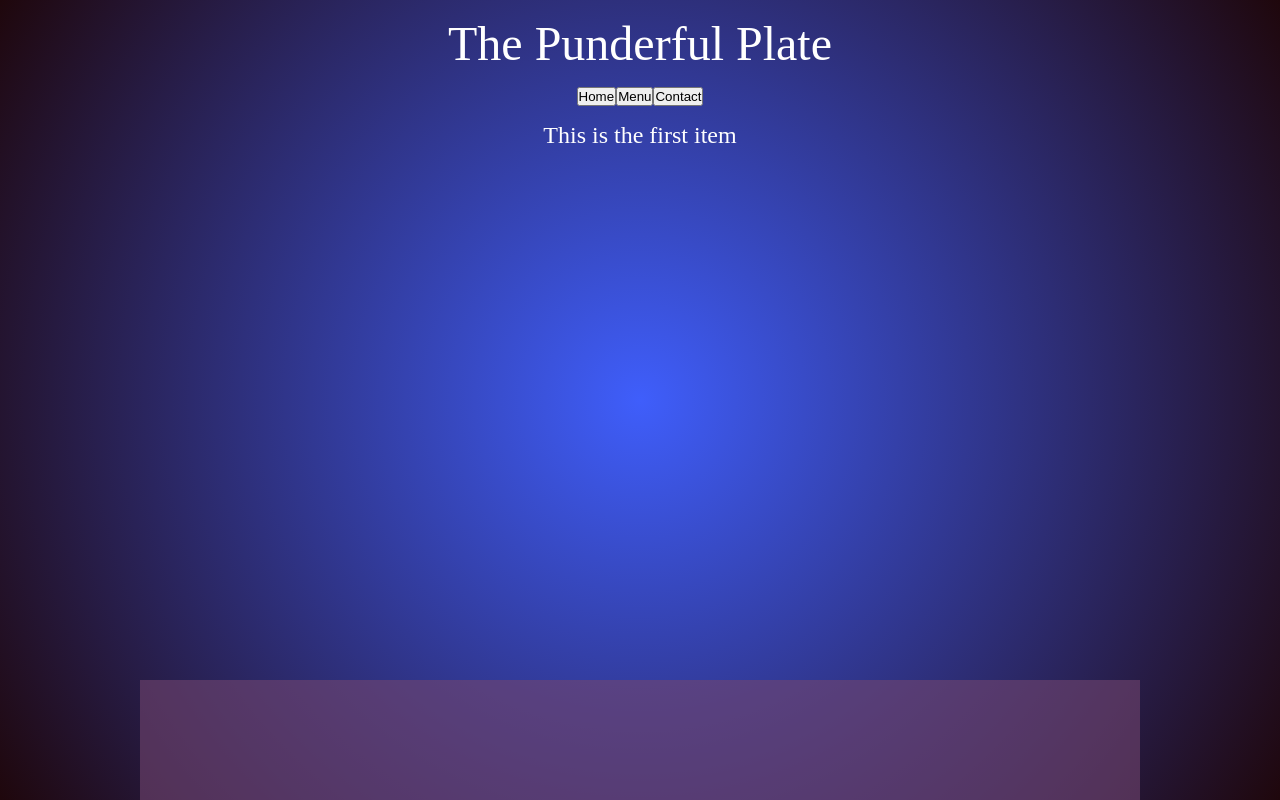
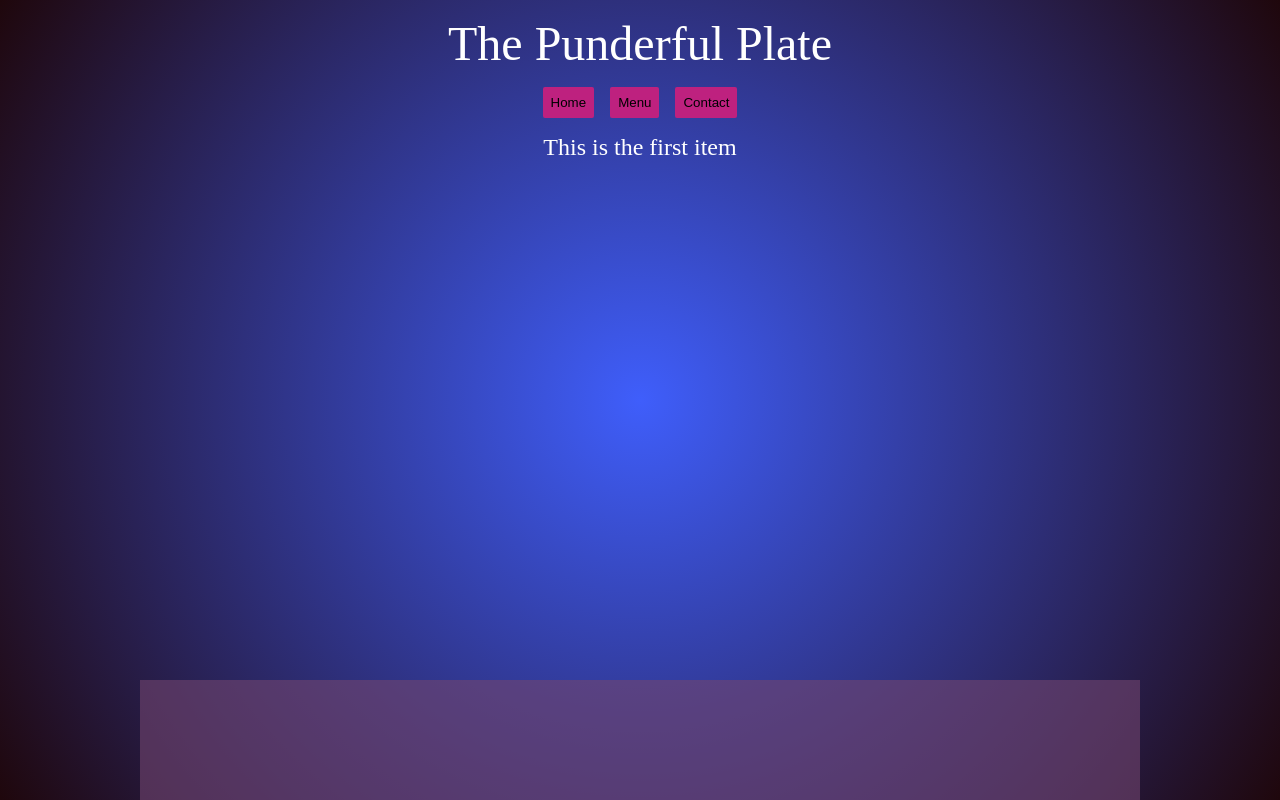
Before and after one commit to t0ntin/restaurant, a website built with webpack: page src/index.html in a window 1280 px wide. Both pictures are taken after a click on the button "Menu". Built offline with nearby package versions, Linux system fonts and the light colour scheme.

Commit message:
All button logic added successfully.

```diff
--- /dev/null
+++ b/src/contact.js
@@ -0,0 +1,10 @@
+
+
+export function renderContact () {
+  const section = document.querySelector('section');
+
+  const x = document.createElement('p');
+  x.textContent = "Testing contact section";
+  section.append(x);
+
+}
--- a/src/load-page.js
+++ b/src/load-page.js
@@ -1,6 +1,7 @@
 import './style.css';
 import plateImage from './plate.png';
 import { renderMenu } from './menu';
+import { renderContact } from './contact';
 
 function createHeader(main) {
   const header = document.createElement('header');
@@ -48,11 +49,17 @@ function handleClick() {
     if (activePage.homeIsActive === true && event.target.innerText === 'Home') {
       return;
     } else
+      section.innerHTML = '';
       activePage.homeIsActive = true;
       renderHome(section);
     if (event.target.innerText === 'Menu'){
       section.innerHTML = '';
       renderMenu(section);
+      activePage.homeIsActive = false;
+    }
+    if (event.target.innerText === 'Contact') {
+      section.innerHTML = '';
+      renderContact(section);
       activePage.homeIsActive = false;
     }
   });
--- a/src/style.css
+++ b/src/style.css
@@ -24,6 +24,18 @@ header p {
   color: white;
   font-size: 3rem;
 
+}
+
+nav {
+  display: flex;
+  gap: 1rem;
+}
+
+button {
+  border: none;
+  padding: .5rem;
+  border-radius: 2px;
+  background-color: rgb(190, 33, 127);;
 }
 
 ul {
```
Also changed, not shown: dist/bundle.js.
